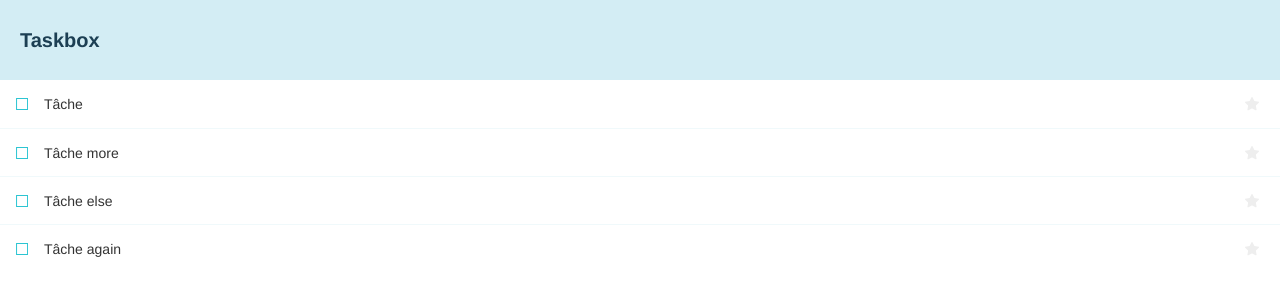
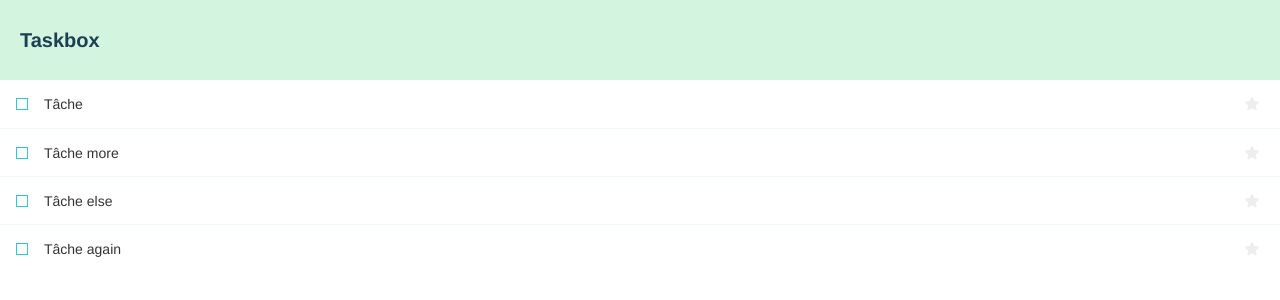
Before and after one commit to ffolituu/taskbox, a React (Create React App) app: page / in a window 1280 px wide. Shown: the top 300 px of the page. Built offline with nearby package versions, Linux system fonts and the light colour scheme; a web font is replaced by a local one.

Commit message:
update: CHROMATIC_PROJECT_TOKEN in package.json

```diff
--- a/package.json
+++ b/package.json
@@ -30,7 +30,7 @@
     "eject": "react-scripts eject",
     "storybook": "start-storybook -p 6006",
     "build-storybook": "build-storybook",
-    "chromatic": "npx chromatic --project-token=95da8db175b1"
+    "chromatic": "npx chromatic --project-token=CHROMATIC_PROJECT_TOKEN"
   },
   "eslintConfig": {
     "extends": [
--- a/src/index.css
+++ b/src/index.css
@@ -985,7 +985,7 @@
    background: white;
  }
  .page.lists-show nav {
-   background: #d3edf4;
+   background: #d3f4df;
    padding: 1.5rem 1.25rem;
    text-align: center;
  }
```
Also changed, not shown: 1 other file (tests, documents, lock files or other folders).
